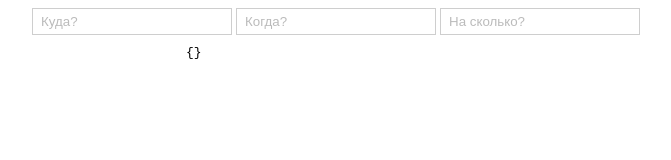
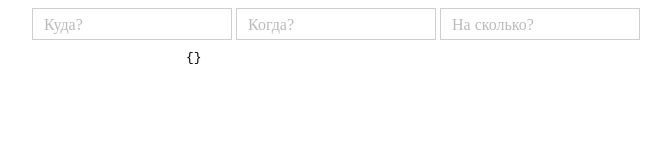
Before and after one commit to dizel3d/inna, a website: page index.html in a window 1280 px wide. Shown: the full height of the page, 304-975 px from the left. Drawn offline with nearby package versions, Linux system fonts and the light colour scheme.

Commit message:
Улучшил стили.

```diff
--- a/combobox.tpl.html
+++ b/combobox.tpl.html
@@ -2,8 +2,10 @@
         ng-keydown="keydown($event)"
         ng-focus="active = true"
         ng-blur="active = false"
-        ng-click="active = !active"
+        ng-click="active = !active">
+  <div class="combobox-input-value"
         ng-bind="selectedItem == null ? placeholder : selectedItem.text">
+  </div>
 </button>
 <ul class="combobox-list" ng-if="active">
   <li class="combobox-list-li" ng-repeat="item in items" ng-class="{selected: item === selectedItem}">
--- a/index.css
+++ b/index.css
@@ -19,21 +19,26 @@ body {
 .combobox-input {
     display: block;
     background: #fff;
-    border: 1px solid #cecece;
-    padding: 0 8px;
+    box-shadow: inset 0 0 0 1px #cecece;
+    border: none;
+    padding: 0;
     cursor: pointer;
     color: black;
     text-decoration: none;
-    height: 2em;
-    line-height: 1em;
     outline: none;
-    overflow: hidden;
     width: 100%;
     text-align: left;
+    font: inherit;
+}
+
+.combobox-input-value {
+    padding: 8px 12px;
+    height: 1em;
+    overflow: hidden;
 }
 
 .combobox-input:focus {
-    box-shadow: inset 0 0 2px #00f;
+    box-shadow: inset 0 0 0 1px #00f;
 }
 
 .combobox-input.empty {
@@ -69,6 +74,6 @@ body {
     display: block;
     text-decoration: none;
     color: #000;
-    padding: 4px 8px;
+    padding: 8px 12px;
     cursor: pointer;
 }
```
